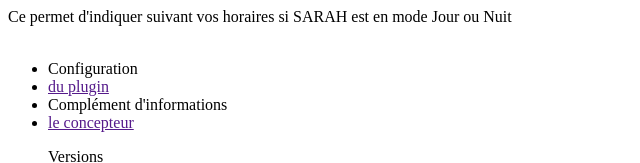
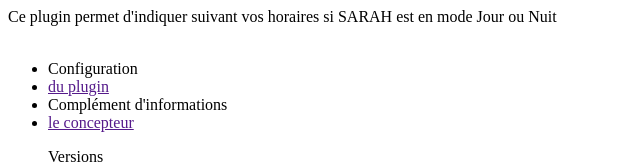
Before and after one commit to Hotfirenet/SARAH-Plugin-jourNuit, a plain HTML site: page index.html in a window 1280 px wide. Shown: the top 163 px of the page, without its empty margins (0-640 px from the left). Drawn offline with Linux system fonts and the light colour scheme; files whose address does not match are found by name.

Commit message:
correction de l'index.html
manque le mot plugin

```diff
--- a/index.html
+++ b/index.html
@@ -10,7 +10,7 @@
     });
 </script>
 <p class="page-header">
-	<span class="lead">Ce permet d'indiquer suivant vos horaires si SARAH est en mode Jour ou Nuit </span></br></br>
+	<span class="lead">Ce plugin permet d'indiquer suivant vos horaires si SARAH est en mode Jour ou Nuit</span></br></br>
 </p>
 
 <div id="plugin-menu" class="row">
```
